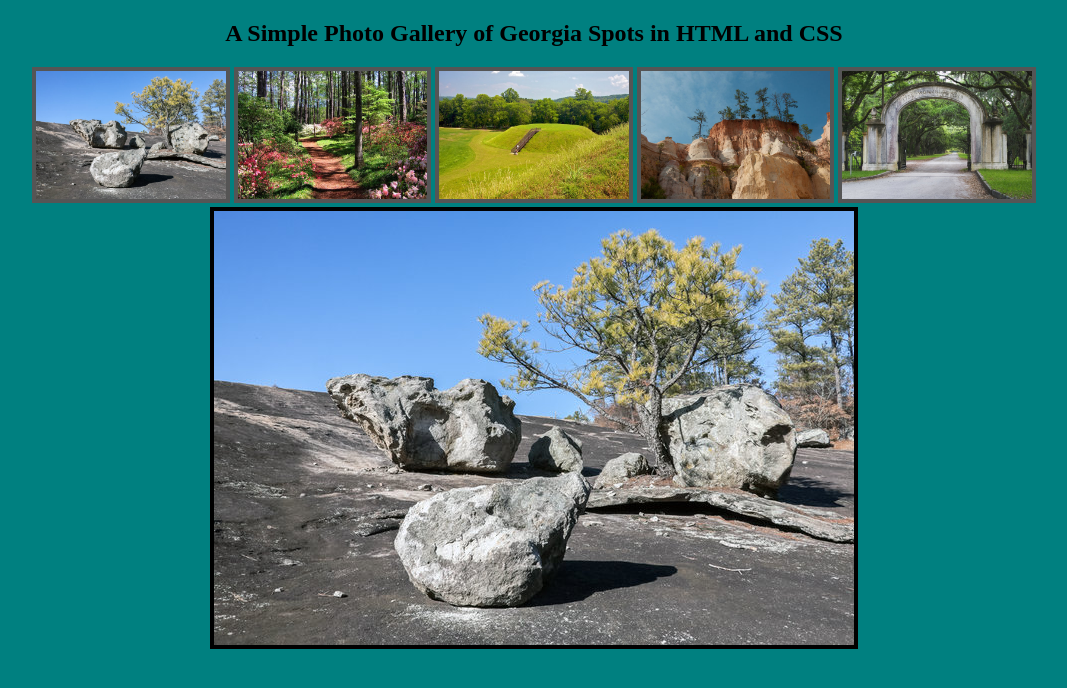
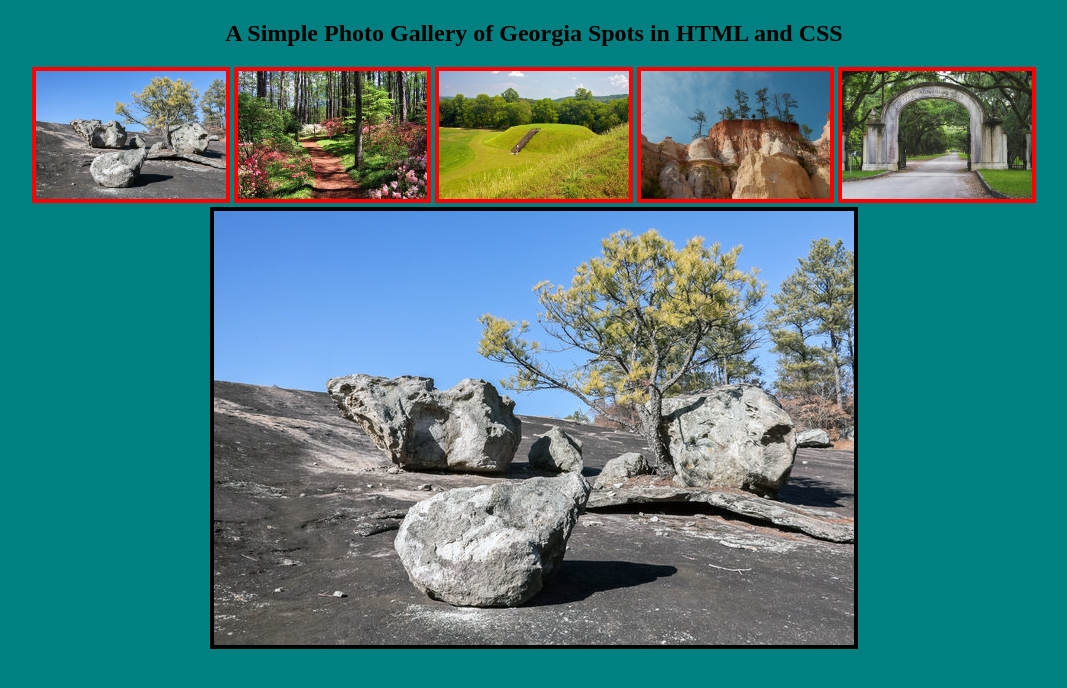
Before and after one commit to annasedlar/day1-photo-gallery, a plain HTML site: page index.html in a window 1280 px wide. Shown: the whole page, without its empty margins (106-1173 px from the left). Drawn offline with Linux system fonts and the light colour scheme.

Commit message:
Make border red

```diff
--- a/index.html
+++ b/index.html
@@ -19,7 +19,7 @@
 		#middle-section img{
 			width:  15%;
 			/*set a border around each thumbnail */
-			border: 4px solid #555;
+			border: 4px solid #f00;
 		}
 
 	</style>
```
Also changed, not shown: test.html (+1 -1 lines).
